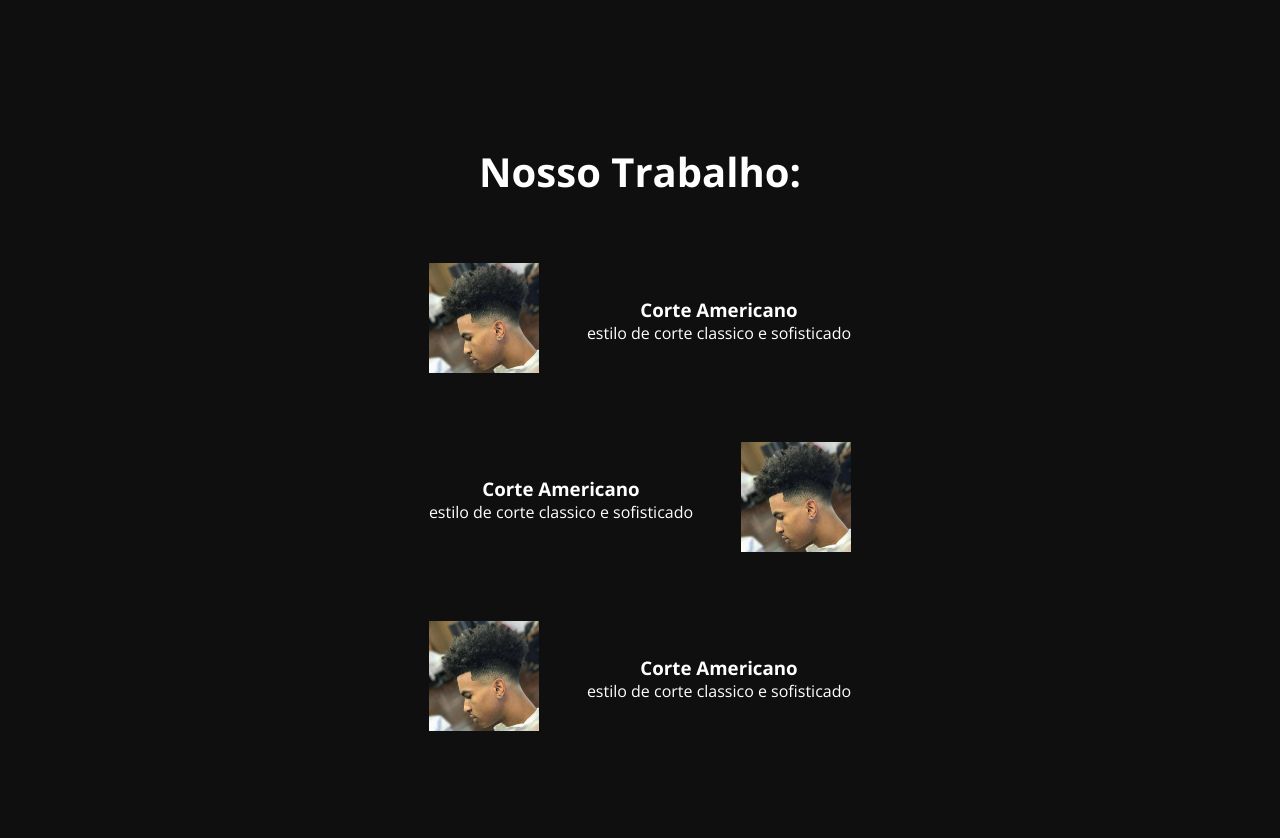
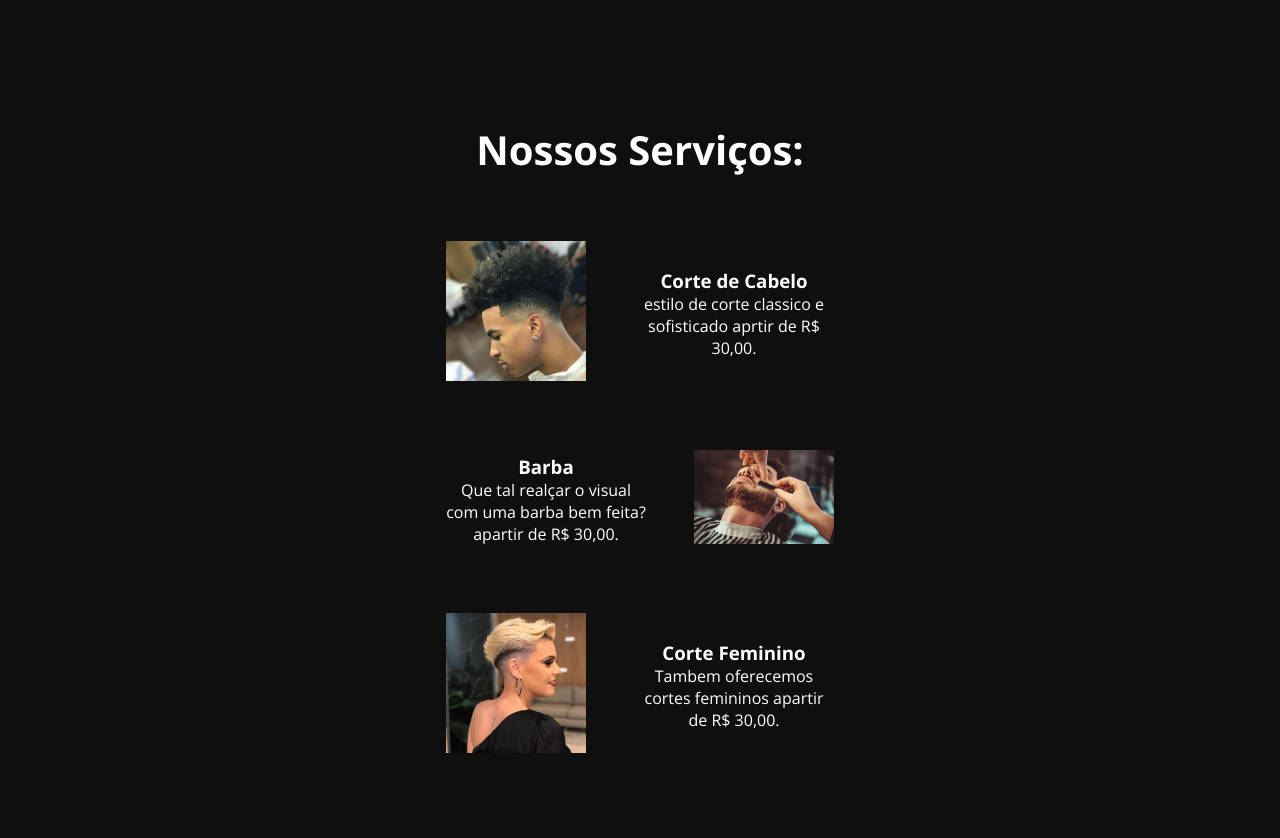
Before and after one commit to janpy011/Barbearia, a plain HTML site: page index.html in a window 1280 px wide. Shown: the part 1560-2398 px from the top of the page. Drawn offline with nearby package versions, Linux system fonts and the light colour scheme.

Commit message:
versao beta aguardando cliente

```diff
--- a/estilo/style.css
+++ b/estilo/style.css
@@ -212,7 +212,11 @@ main .info p{
 }
 
 .servicos_img{
-    width: 110px;
+    width: 140px;
+}
+
+.servicos_texto{
+    width: 200px;
 }
 /*-----SECTION FIM-----*/
 
@@ -345,4 +349,12 @@ footer {
     main .info{
         gap: 1.3em;
     }
+
+    #servicos{
+        padding: 10px;
+    }
+
+    #servicos article{
+        gap: 2em;
+    }
 }
--- a/index.html
+++ b/index.html
@@ -49,7 +49,7 @@
             <div class="hora" data-animar="d" style="transition-delay: 0.7s;">Fechado.</div>
         </div>
 
-        <div class="whats" data-animar="e">
+        <div class="whats" data-animar="e" style="transition-delay: 1s;">
             <a href="https://api.whatsapp.com/send?phone=5511962226038&text=Ola%2C%20Gostaria%20de%20agenda%20um%20horario." target="_blank"><img src="img/whats.png" alt="WhatsApp" /></a>
         </div>
     </header>
@@ -76,35 +76,35 @@
     </main>
 
     <section id="servicos">
-        <div class="titulo_section">Nosso Trabalho:</div>
+        <div class="titulo_section" data-animar="b">Nossos Serviços:</div>
 
         <article>
             <div class="servicos_img" data-animar="d" style="transition-delay: 0.1s;">
                 <img src="img/corte1.jpg" alt="corte americano" width="100%" height="100%">
             </div>
             <div class="servicos_texto" data-animar="e" style="transition-delay: 0.2s;">
-                <h3>Corte Americano</h3>
-                <p>estilo de corte classico e sofisticado</p>
+                <h3>Corte de Cabelo</h3>
+                <p>estilo de corte classico e sofisticado aprtir de R$ 30,00.</p>
             </div>
         </article>
 
         <article class="reverse">
             <div class="servicos_img" data-animar="d" style="transition-delay: 0.1s;">
-                <img src="img/corte1.jpg" alt="corte americano" width="100%" height="100%">
+                <img src="img/barba.jpg" alt="corte americano" width="100%" height="100%">
             </div>
             <div class="servicos_texto" data-animar="e" style="transition-delay: 0.2s;">
-                <h3>Corte Americano</h3>
-                <p>estilo de corte classico e sofisticado</p>
+                <h3>Barba</h3>
+                <p>Que tal realçar o visual com uma barba bem feita? apartir de R$ 30,00.</p>
             </div>
         </article>
 
         <article>
             <div class="servicos_img" data-animar="d" style="transition-delay: 0.1s;">
-                <img src="img/corte1.jpg" alt="corte americano" width="100%" height="100%">
+                <img src="img/corte_muie.jpeg" alt="corte americano" width="100%" height="100%">
             </div>
             <div class="servicos_texto" data-animar="e" style="transition-delay: 0.2s;">
-                <h3>Corte Americano</h3>
-                <p>estilo de corte classico e sofisticado</p>
+                <h3>Corte Feminino</h3>
+                <p>Tambem oferecemos cortes femininos apartir de R$ 30,00.</p>
             </div>
         </article>
     </section>
```
Also changed, not shown: img/barba.jpg (added), img/corte_muie.jpeg (added).
